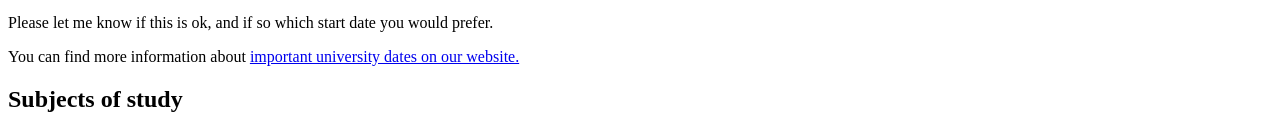
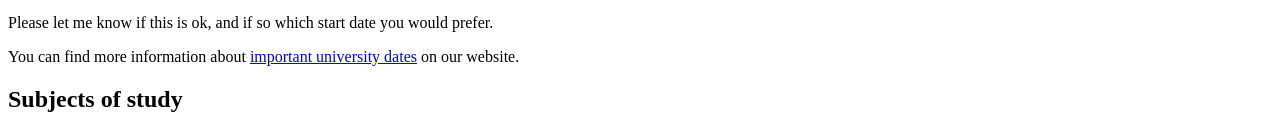
Before and after one commit to jqha/jqha.github.io, a website: page public/lab_2/index.html in a window 1280 px wide. Shown: the part 563-696 px from the top of the page. Drawn offline with Linux system fonts and the light colour scheme.

Commit message:
Lab 2 (Done) [Update 2]

```diff
--- a/public/lab_2/index.html
+++ b/public/lab_2/index.html
@@ -46,7 +46,7 @@
     <p>Please let me know if this is ok, and if so which start date you would prefer.</p>
 
     <p>You can find more information about
-        <a href="https://registrar.umd.edu/deadlines.html">important university dates on our website.</a></p>
+        <a href="https://registrar.umd.edu/deadlines.html">important university dates</a> on our website.</p>
 
     <h2>Subjects of study</h2>
 
```
